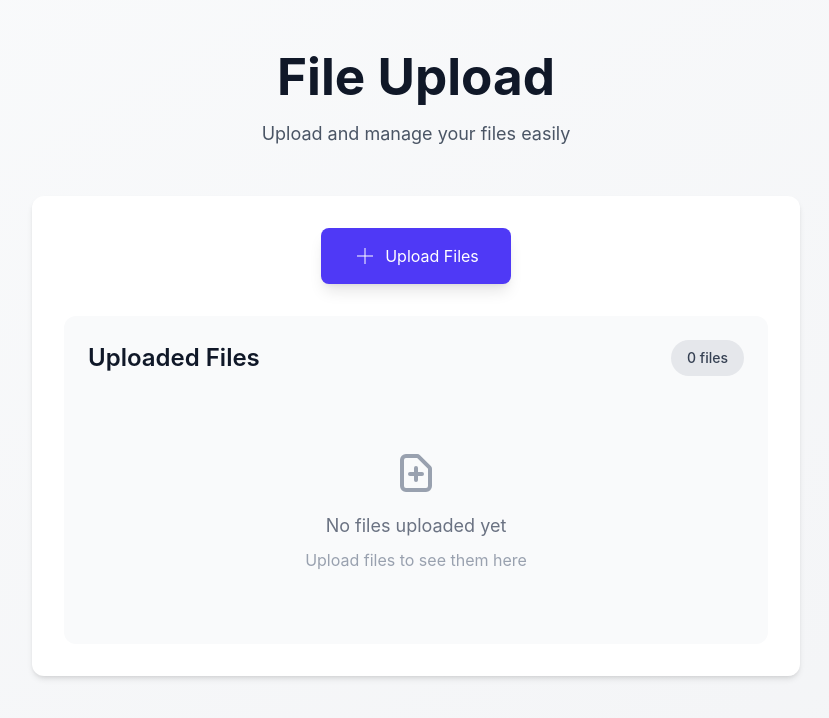
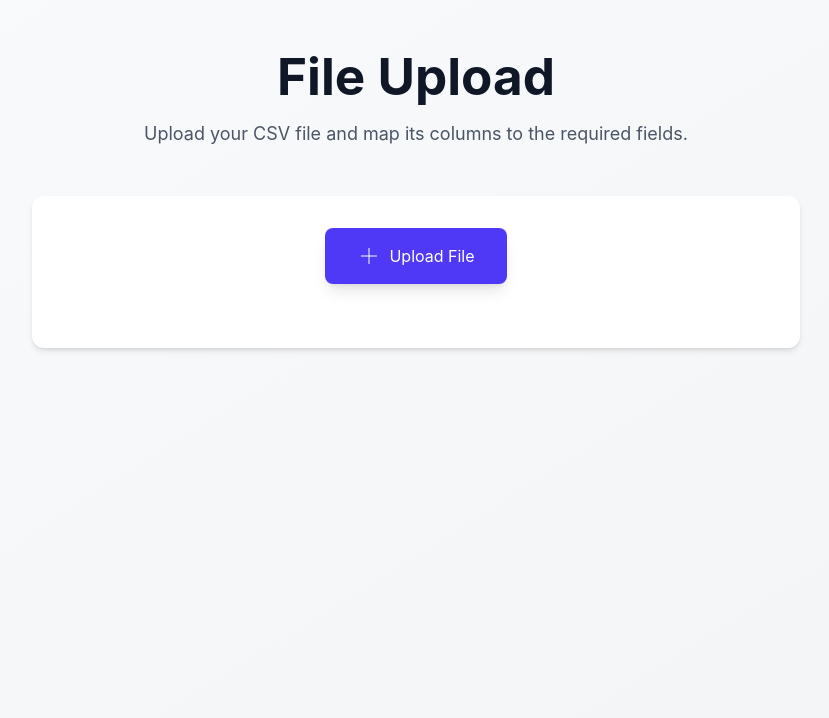
Before and after one commit to semrebayrak/kyd-labs-project, a React (Vite) app in the folder frontend/: page / in a window 1280 px wide. Shown: the top 718 px of the page, without its empty margins (224-1053 px from the left). Built offline with nearby package versions, Linux system fonts and the light colour scheme.

Commit message:
frontend: feat - column mapping + csv parsing

```diff
--- /dev/null
+++ b/frontend/src/components/ColumnMapping.tsx
@@ -0,0 +1,76 @@
+import React from "react";
+import Select from "@/ui/Select";
+
+export interface ColumnMappingProps {
+  mapping: {
+    firstName: string;
+    lastName: string;
+    numberOfTickets: string;
+    notes: string;
+  };
+  onConfirm: () => void;
+  columns: string[];
+  onChange: (field: keyof ColumnMappingProps["mapping"], value: string) => void;
+}
+
+const FIELD_LABELS: Record<keyof ColumnMappingProps["mapping"], string> = {
+  firstName: "First Name Column (Required)",
+  lastName: "Last Name Column (Optional)",
+  numberOfTickets: "Number Of Tickets Column (Optional)",
+  notes: "Notes Column (Optional)",
+};
+
+const ColumnMapping: React.FC<ColumnMappingProps> = ({
+  mapping,
+  columns,
+  onChange,
+  onConfirm,
+}) => {
+  const options = columns.map((col) => ({ value: col, label: col }));
+  const noneOption = { value: "", label: "None" };
+  const optionsWithNone = [noneOption, ...options];
+
+  return (
+    <div className="bg-white rounded-xl shadow-lg p-8 max-w-2xl mx-auto border border-gray-100">
+      <div className="mb-8">
+        <h2 className="text-2xl font-bold text-gray-900 mb-2">
+          Column Mapping
+        </h2>
+        <p className="text-gray-600 text-sm">
+          Note: If your CSV file does not include a header row, the columns will
+          be matched in the order they appear.
+        </p>
+      </div>
+      <div className="grid gap-6">
+        {(
+          Object.keys(FIELD_LABELS) as (keyof ColumnMappingProps["mapping"])[]
+        ).map((field) => (
+          <div key={field} className="relative">
+            <label className="block text-sm font-semibold text-gray-700 mb-2">
+              {FIELD_LABELS[field]}
+            </label>
+            <Select
+              options={optionsWithNone}
+              value={
+                optionsWithNone.find((opt) => opt.value === mapping[field])
+                  ?.value || noneOption.value
+              }
+              onChange={(value) => onChange(field, value)}
+              placeholder="Select a column..."
+            />
+          </div>
+        ))}
+      </div>
+      <div className="mt-10">
+        <button
+          className="w-full bg-indigo-600 text-white py-2 rounded-md hover:bg-indigo-700 transition"
+          onClick={onConfirm}
+        >
+          Confirm Mapping
+        </button>
+      </div>
+    </div>
+  );
+};
+
+export default ColumnMapping;
--- /dev/null
+++ b/frontend/src/components/UploadFile.tsx
@@ -0,0 +1,29 @@
+import addIcon from "@/assets/icons/add.svg";
+import { ChangeEvent } from "react";
+
+export default function UploadFile({
+  onFileUpload,
+}: {
+  onFileUpload: (event: ChangeEvent<HTMLInputElement>) => void;
+}) {
+  return (
+    <div className="bg-white rounded-xl shadow-md p-8 mb-8">
+      <div className="flex justify-center mb-8">
+        <label
+          htmlFor="file-upload"
+          className="flex items-center gap-2 px-8 py-4 bg-indigo-600 text-white rounded-lg cursor-pointer hover:bg-indigo-700 transition-all transform hover:scale-105 shadow-lg"
+        >
+          <img src={addIcon} alt="add" className="w-6 h-6" />
+          Upload File
+        </label>
+        <input
+          id="file-upload"
+          type="file"
+          accept=".csv"
+          onChange={onFileUpload}
+          className="hidden"
+        />
+      </div>
+    </div>
+  );
+}
--- a/frontend/src/routes/Home.tsx
+++ b/frontend/src/routes/Home.tsx
@@ -1,13 +1,62 @@
 import { ChangeEvent, useState } from "react";
-import addIcon from "@/assets/icons/add.svg";
+import Papa from "papaparse";
+import ColumnMapping from "@/components/ColumnMapping";
+import { readFileAsText } from "@/utils/csv";
+import UploadFile from "@/components/UploadFile";
 
 export default function Home() {
-  const [files, setFiles] = useState<File[]>([]);
+  const [file, setFile] = useState<File | null>(null);
+  const [columns, setColumns] = useState<string[]>([]);
+  const [columnMapping, setColumnMapping] = useState({
+    firstName: "",
+    lastName: "",
+    numberOfTickets: "",
+    notes: "",
+  });
 
-  const handleFileUpload = (event: ChangeEvent<HTMLInputElement>) => {
-    const uploadedFiles = event.target.files;
-    if (uploadedFiles) {
-      setFiles((prevFiles) => [...prevFiles, ...Array.from(uploadedFiles)]);
+  const handleFileUpload = async (event: ChangeEvent<HTMLInputElement>) => {
+    const files = event.target.files;
+    if (files && files.length > 0) {
+      const selectedFile = files[0];
+      setFile(selectedFile);
+      try {
+        const fileText = await readFileAsText(selectedFile);
+        const parsed = Papa.parse(fileText, { header: true });
+        if (parsed.meta.fields) {
+          const headers = parsed.meta.fields;
+          setColumns(headers);
+          // By default place everything in order 1st row firstName, 2nd row lastName...
+          setColumnMapping({
+            firstName: headers[0] || "",
+            lastName: headers[1] || "",
+            numberOfTickets: headers[2] || "",
+            notes: headers[3] || "",
+          });
+        } else {
+          alert("CSV file does not contain header fields. Please try again.");
+        }
+      } catch (error) {
+        alert("Error reading CSV file. Please try again.");
+      }
+    }
+  };
+
+  const handleMappingChange = (
+    field: keyof typeof columnMapping,
+    value: string
+  ) => {
+    setColumnMapping((prev) => ({
+      ...prev,
+      [field]: value,
+    }));
+  };
+
+  const handleConfirmMapping = () => {
+    if (!columnMapping.firstName) {
+      alert(
+        "First Name column is required. Please select a column for First Name before continuing."
+      );
+      return;
     }
   };
 
@@ -17,111 +66,19 @@ export default function Home() {
         <div className="text-center mb-12">
           <h1 className="text-4xl font-bold text-gray-900 mb-4">File Upload</h1>
           <p className="text-lg text-gray-600">
-            Upload and manage your files easily
+            Upload your CSV file and map its columns to the required fields.
           </p>
         </div>
-
-        <div className="bg-white rounded-xl shadow-md p-8 mb-8">
-          <div className="flex justify-center mb-8">
-            <label
-              htmlFor="file-upload"
-              className="flex items-center gap-2 px-8 py-4 bg-indigo-600 text-white rounded-lg cursor-pointer hover:bg-indigo-700 transition-all transform hover:scale-105 shadow-lg"
-            >
-              <img src={addIcon} alt="add" className="w-6 h-6" />
-              Upload Files
-            </label>
-            <input
-              id="file-upload"
-              type="file"
-              onChange={handleFileUpload}
-              className="hidden"
-              multiple
-            />
-          </div>
-
-          <div className="bg-gray-50 rounded-xl p-6">
-            <div className="flex items-center justify-between mb-6">
-              <h2 className="text-2xl font-semibold text-gray-900">
-                Uploaded Files
-              </h2>
-              <span className="px-4 py-2 bg-gray-200 rounded-full text-sm font-medium text-gray-700">
-                {files.length} files
-              </span>
-            </div>
-
-            {files.length === 0 ? (
-              <div className="text-center py-12">
-                <svg
-                  className="mx-auto h-12 w-12 text-gray-400"
-                  fill="none"
-                  stroke="currentColor"
-                  viewBox="0 0 24 24"
-                >
-                  <path
-                    strokeLinecap="round"
-                    strokeLinejoin="round"
-                    strokeWidth="2"
-                    d="M9 13h6m-3-3v6m5 5H7a2 2 0 01-2-2V6a2 2 0 012-2h5.586a1 1 0 01.707.293l5.414 5.414a1 1 0 01.293.707V19a2 2 0 01-2 2z"
-                  />
-                </svg>
-                <p className="mt-4 text-gray-500 text-lg">
-                  No files uploaded yet
-                </p>
-                <p className="mt-2 text-gray-400">
-                  Upload files to see them here
-                </p>
-              </div>
-            ) : (
-              <ul className="divide-y divide-gray-200">
-                {files.map((file, index) => (
-                  <li
-                    key={index}
-                    className="flex items-center justify-between py-4 hover:bg-gray-100 rounded-lg px-4 transition-colors"
-                  >
-                    <div className="flex items-center">
-                      <svg
-                        className="w-8 h-8 text-gray-400 mr-3"
-                        fill="none"
-                        stroke="currentColor"
-                        viewBox="0 0 24 24"
-                      >
-                        <path
-                          strokeLinecap="round"
-                          strokeLinejoin="round"
-                          strokeWidth="2"
-                          d="M7 21h10a2 2 0 002-2V9.414a1 1 0 00-.293-.707l-5.414-5.414A1 1 0 0012.586 3H7a2 2 0 00-2 2v14a2 2 0 002 2z"
-                        />
-                      </svg>
-                      <div>
-                        <p className="text-sm font-medium text-gray-900">
-                          {file.name}
-                        </p>
-                        <p className="text-sm text-gray-500">
-                          {(file.size / 1024).toFixed(2)} KB
-                        </p>
-                      </div>
-                    </div>
-                    <span className="text-indigo-600 hover:text-indigo-900 cursor-pointer">
-                      <svg
-                        className="w-5 h-5"
-                        fill="none"
-                        stroke="currentColor"
-                        viewBox="0 0 24 24"
-                      >
-                        <path
-                          strokeLinecap="round"
-                          strokeLinejoin="round"
-                          strokeWidth="2"
-                          d="M19 9l-7 7-7-7"
-                        />
-                      </svg>
-                    </span>
-                  </li>
-                ))}
-              </ul>
-            )}
-          </div>
-        </div>
+        {file ? (
+          <ColumnMapping
+            columns={columns}
+            mapping={columnMapping}
+            onChange={handleMappingChange}
+            onConfirm={handleConfirmMapping}
+          />
+        ) : (
+          <UploadFile onFileUpload={handleFileUpload} />
+        )}
       </div>
     </div>
   );
--- /dev/null
+++ b/frontend/src/utils/csv.ts
@@ -0,0 +1,15 @@
+export const readFileAsText = (file: File): Promise<string> => {
+  return new Promise((resolve, reject) => {
+    const reader = new FileReader();
+    reader.onload = (e) => {
+      const result = e.target?.result;
+      if (typeof result === "string") {
+        resolve(result);
+      } else {
+        reject(new Error("File reading failed"));
+      }
+    };
+    reader.onerror = () => reject(new Error("Error reading file"));
+    reader.readAsText(file);
+  });
+};
--- a/frontend/vite.config.ts
+++ b/frontend/vite.config.ts
@@ -10,6 +10,8 @@ export default defineConfig({
       "@/routes": path.resolve(__dirname, "src/routes"),
       "@/utils": path.resolve(__dirname, "src/utils"),
       "@/assets": path.resolve(__dirname, "src/assets"),
+      "@/services": path.resolve(__dirname, "src/services"),
+      "@/ui": path.resolve(__dirname, "src/ui"),
     },
   },
 });
```
